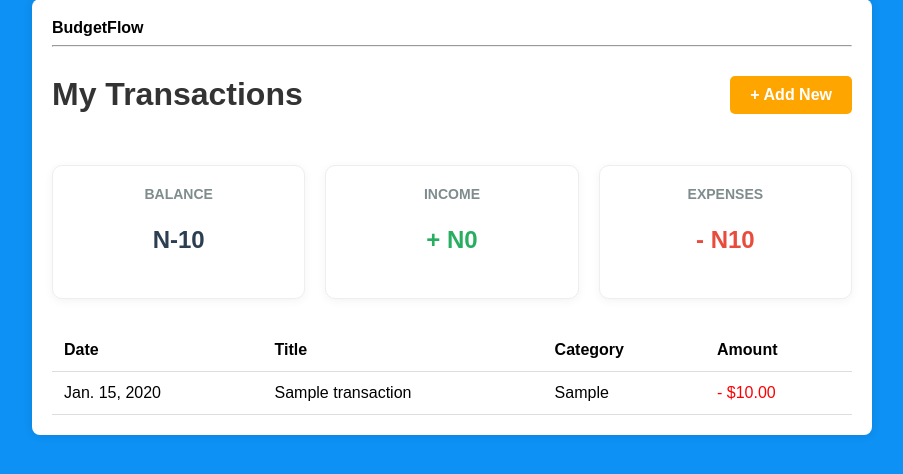
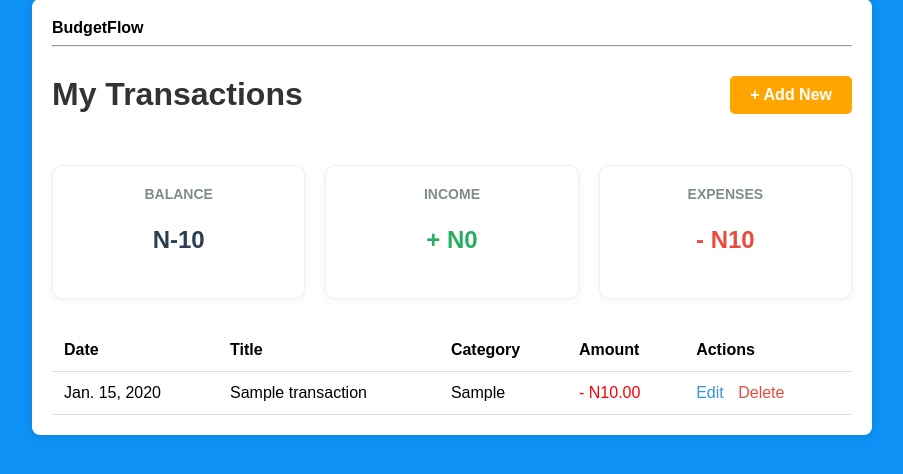
Before and after one commit to Obinna32/budgetflow_project, a Django app: page / in a window 1280 px wide. Shown: the part 41-515 px from the top of the page, without its empty margins (188-1091 px from the left). Run offline with Django 5.2, Linux system fonts and the light colour scheme; a user stored in the database is signed in; tables that the repository leaves empty hold one stand-in row (values such as "Sample post").

Commit message:
feat: add update and delete functionality

```diff
--- a/budgetflow/settings.py
+++ b/budgetflow/settings.py
@@ -118,10 +118,6 @@ USE_TZ = True
 
 STATIC_URL = "static/"
 
-STATICFILES_DIRS = [
-    os.path.join(BASE_DIR, "static"),
-]
-
 # Where to redirect users if they aren't logged in
 LOGIN_URL = '/admin/login/'
 
--- a/transactions/templates/transactions/index.html
+++ b/transactions/templates/transactions/index.html
@@ -1,5 +1,6 @@
 {% extends 'transactions/base.html' %}
-
+{% load static %}
+{% static "css/style.css" %}
 {% block content %}
 
     <div style="display: flex; justify-content: space-between; align-items: center;">
@@ -28,6 +29,7 @@
                 <th>Title</th>
                 <th>Category</th>
                 <th>Amount</th>
+                <th>Actions</th>
             </tr>
         </thead>
         <tbody>
@@ -38,7 +40,11 @@
                 <td>{{transaction.category}}</td>
                 <td class="{{ transaction.transaction_type }}">
                     {% if transaction.transaction_type == 'expense' %} - {% endif %}
-                    ${{ transaction.amount }}
+                    N{{ transaction.amount }}
+                </td>
+                <td>
+                    <a href="{% url "transaction_edit" transaction.pk %}" style="color: #3498db; text-decoration: none; margin-right: 10px;">Edit</a>
+                    <a href="{% url "transaction_delete" transaction.pk %}" style="color: #e74c3c; text-decoration: none; margin-right: 10px;">Delete</a>
                 </td>
             </tr>
             {% empty %}
--- a/transactions/urls.py
+++ b/transactions/urls.py
@@ -4,4 +4,6 @@ from . import views
 urlpatterns = [
     path('', views.transaction_list, name='transaction_list'),
     path('add/', views.transaction_create, name='transaction_add'),
+    path('edit/<int:pk>/', views.transaction_update, name='transaction_edit'),
+    path('delete/<int:pk>/', views.transaction_delete, name='transaction_delete'),
 ]
--- a/transactions/views.py
+++ b/transactions/views.py
@@ -1,4 +1,4 @@
-from django.shortcuts import render, redirect
+from django.shortcuts import render, redirect, get_object_or_404
 from .models import Transaction
 from .forms import TransactionForm
 from django.contrib.auth.decorators import login_required
@@ -41,3 +41,26 @@ def transaction_create(request):
     else:
         form = TransactionForm()
     return render(request, 'transactions/transaction_form.html', {'form':form})
+
+@login_required
+def transaction_update(request, pk):
+    #Gt the transaction or error 404  if not found
+    transaction = get_object_or_404(Transaction, pk=pk, user=request.user)
+
+    if request.method == "POST":
+        form = TransactionForm(request.POST, instance=transaction)
+        if form.is_valid():
+            form.save()
+            return redirect('transaction_list')
+        else:
+            form = TransactionForm(instance=transaction)
+        return render(request, 'transactions/transaction_form.html', {'form': form, 'edit_mode': True})
+
+
+@login_required
+def transaction_delete(request, pk):
+    transaction = get_object_or_404(Transaction, pk=pk, user=request.user)
+    if request.method == "POST":
+        transaction.delete()
+        return redirect('transaction_list')
+    return render(request, 'transactions/transaction_confirm_delete.html', {'transaction': transaction})
```
Also changed, not shown: transactions/templates/transactions/transaction_confirm_delete.html (added, +12 -0 lines).
